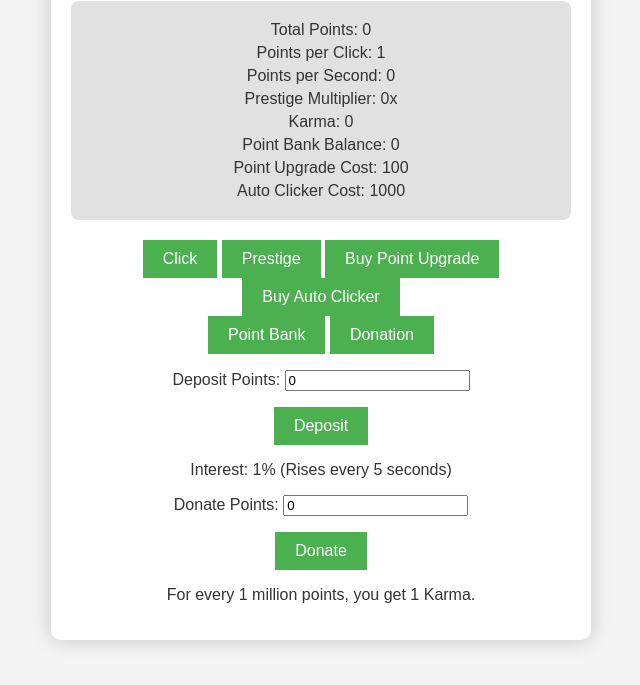
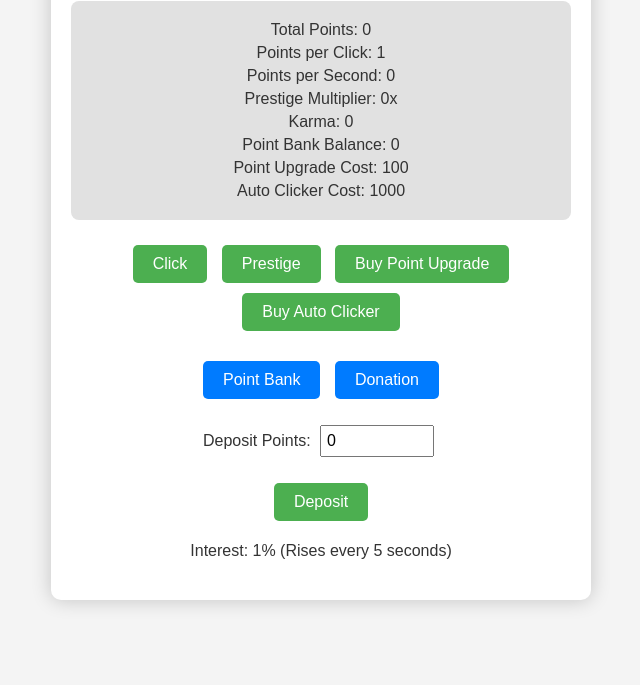
Before and after one commit to GeneralMonkxy/Clicker-Chronicles, a plain HTML site: page index.html in a window 1280 px wide. Both pictures are taken after a click on the button "Point Bank". Shown: the part 99-784 px from the top of the page, without its empty margins (319-959 px from the left). Drawn offline with Linux system fonts and the light colour scheme.

Commit message:
Update styles.css

```diff
--- a/styles.css
+++ b/styles.css
@@ -45,4 +45,50 @@ button {
     padding: 10px 20px;
     font-size: 16px;
     cursor: pointer;
-    margin:
+    margin: 5px;
+    border-radius: 5px;
+}
+
+button:hover {
+    background-color: #45a049;
+}
+
+/* Tabs */
+#tabs {
+    margin-top: 20px;
+}
+
+#tabs button {
+    background-color: #007bff;
+    color: white;
+    padding: 10px 20px;
+    font-size: 16px;
+    margin: 5px;
+}
+
+#tabs button:hover {
+    background-color: #0056b3;
+}
+
+.hidden {
+    display: none;
+}
+
+/* Action Feedback */
+#actionFeedback {
+    font-size: 16px;
+    margin-top: 20px;
+}
+
+#actionFeedback p {
+    color: #4CAF50;
+    font-weight: bold;
+}
+
+/* Input Fields */
+input[type="number"] {
+    padding: 5px;
+    font-size: 16px;
+    margin: 5px;
+    width: 100px;
+}
```
